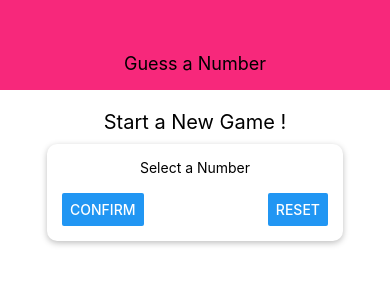
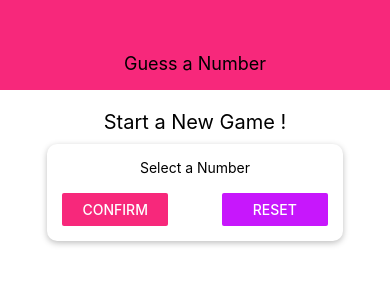
Before and after one commit to GonzaloGorgojo/ReactNative-GuessANumber, a React Native app: screen / in a window 390 px wide. Shown: the top 300 px of the page. Built offline with nearby package versions, Linux system fonts and the light colour scheme.

Commit message:
Add Styles

```diff
--- a/screens/StartGameScreen.js
+++ b/screens/StartGameScreen.js
@@ -10,8 +10,12 @@ const StartGameScreen = (props) => {
         <Text>Select a Number</Text>
         <TextInput />
         <View style={styles.buttonContainer}>
-          <Button title="Confirm" />
-          <Button title="Reset" />
+          <View style={styles.buttons}>
+            <Button color="#f7287b" title="Confirm" />
+          </View>
+          <View style={styles.buttons}>
+            <Button color="#c717fc" title="Reset" />
+          </View>
         </View>
       </Card>
     </View>
@@ -39,6 +43,9 @@ const styles = StyleSheet.create({
     maxWidth: "80%",
     alignItems: "center",
   },
+  buttons: {
+    width: "40%",
+  },
 });
 
 export default StartGameScreen;
```
